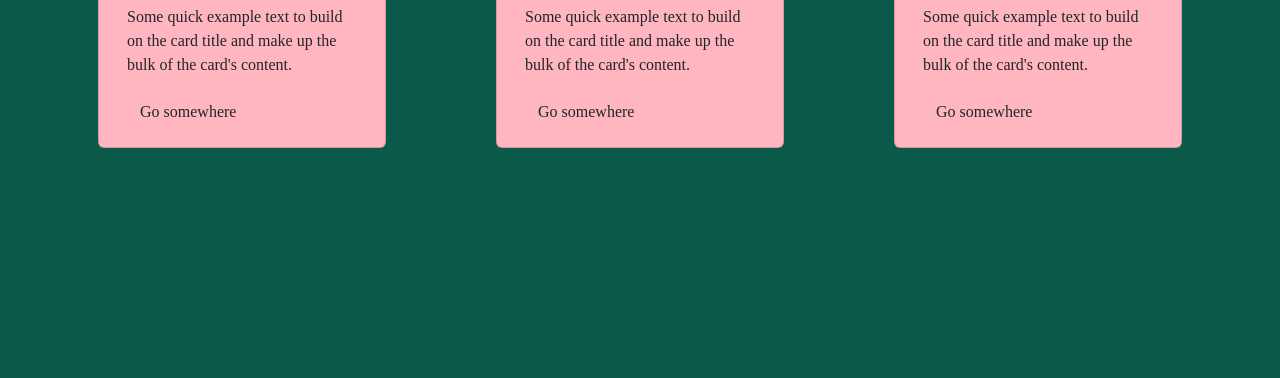
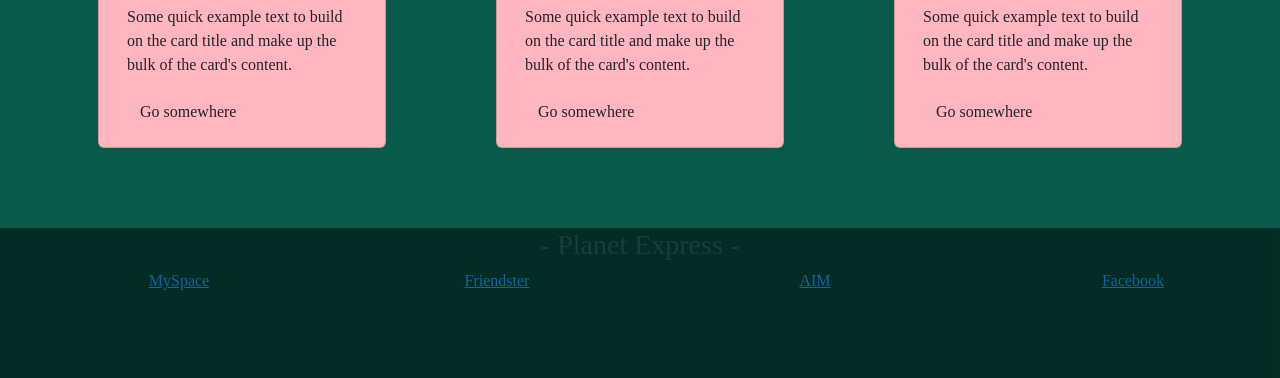
Before and after one commit to nosaile/Ecommerce, a plain HTML site: page index.html in a window 1280 px wide. Shown: the part 799-1177 px from the top of the page. Before the commit the page ends 947 px from the top, so only its background shows below. Drawn offline with nearby package versions, Linux system fonts and the light colour scheme.

Commit message:
added footer and footer links

```diff
--- a/index.html
+++ b/index.html
@@ -95,6 +95,27 @@
         </div>
     </div>
 </div>
+<footer>
+    <div class="footer">
+        <h3 class="footer-name" style="text-align: center">- Planet Express -</h3>
+        <div class="footer-list">
+            <ul class="list row" style="text-align: center">
+                <li class="item-list col-3" style="list-style: none">
+                    <a type="button" href="https://myspace.com/" target="_blank">MySpace</a>
+                </li>
+                <li class="item-list col-3" style="list-style: none">
+                    <a type="button" href="https://en.wikipedia.org/wiki/Friendster" target="_blank">Friendster</a>
+                </li>
+                <li class="item-list col-3" style="list-style: none">
+                    <a type="button" href="https://en.wikipedia.org/wiki/AIM_(software)" target="_blank">AIM</a>
+                </li>
+                <li class="item-list col-3" style="list-style: none">
+                    <a type="button" href="https://www.facebook.com/" target="_blank">Facebook</a>
+                </li>
+            </ul>
+        </div>
+    </div>
+</footer>
 <script src="https://cdn.jsdelivr.net/npm/@popperjs/core@2.11.5/dist/umd/popper.min.js" integrity="sha384-Xe+8cL9oJa6tN/veChSP7q+mnSPaj5Bcu9mPX5F5xIGE0DVittaqT5lorf0EI7Vk" crossorigin="anonymous"></script>
 <script src="https://cdn.jsdelivr.net/npm/bootstrap@5.2.0/dist/js/bootstrap.min.js" integrity="sha384-ODmDIVzN+pFdexxHEHFBQH3/9/vQ9uori45z4JjnFsRydbmQbmL5t1tQ0culUzyK" crossorigin="anonymous"></script>
 <script src="https://cdn.jsdelivr.net/npm/bootstrap@5.2.0/dist/js/bootstrap.bundle.min.js" integrity="sha384-A3rJD856KowSb7dwlZdYEkO39Gagi7vIsF0jrRAoQmDKKtQBHUuLZ9AsSv4jD4Xa" crossorigin="anonymous"></script>
--- a/styles.css
+++ b/styles.css
@@ -37,8 +37,17 @@ nav {
 .product-row-2{
     justify-content: space-evenly;
     margin-top: 2em;
+    margin-bottom: 5em;
 }
 
 .card{
     background-color: #ffb6c1;
 }
+
+footer{
+    background-color: black;
+    position: relative;
+    bottom: 0;
+    height: 150px;
+    opacity: 50%;
+}
```
